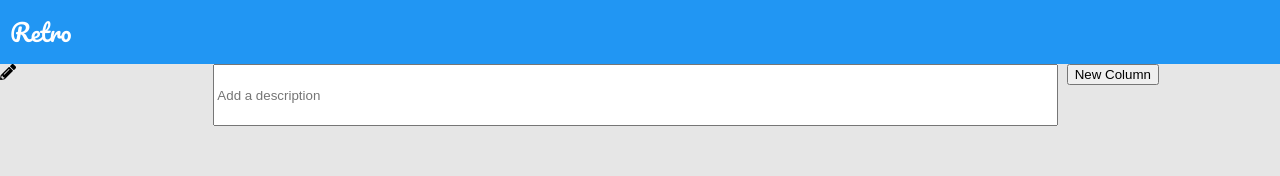
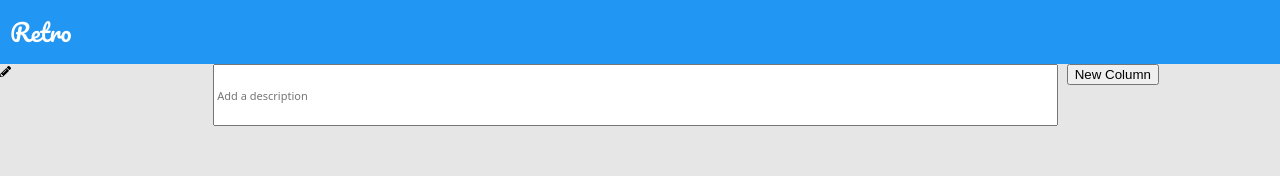
Before and after one commit to joekrump/retrospective-board, a React app: page / in a window 1280 px wide. Shown: the top 176 px of the page. Built offline with nearby package versions, Linux system fonts and the light colour scheme; no server answers.

Commit message:
Update the default font used in the app

```diff
--- a/src/components/App/app.css
+++ b/src/components/App/app.css
@@ -5,6 +5,11 @@ html, body, #react-root {
 
 body {
   margin: 0;
+  font: 400 11px system-ui;
+}
+
+input {
+  font: 400 11px system-ui;
 }
 
 footer {
```
